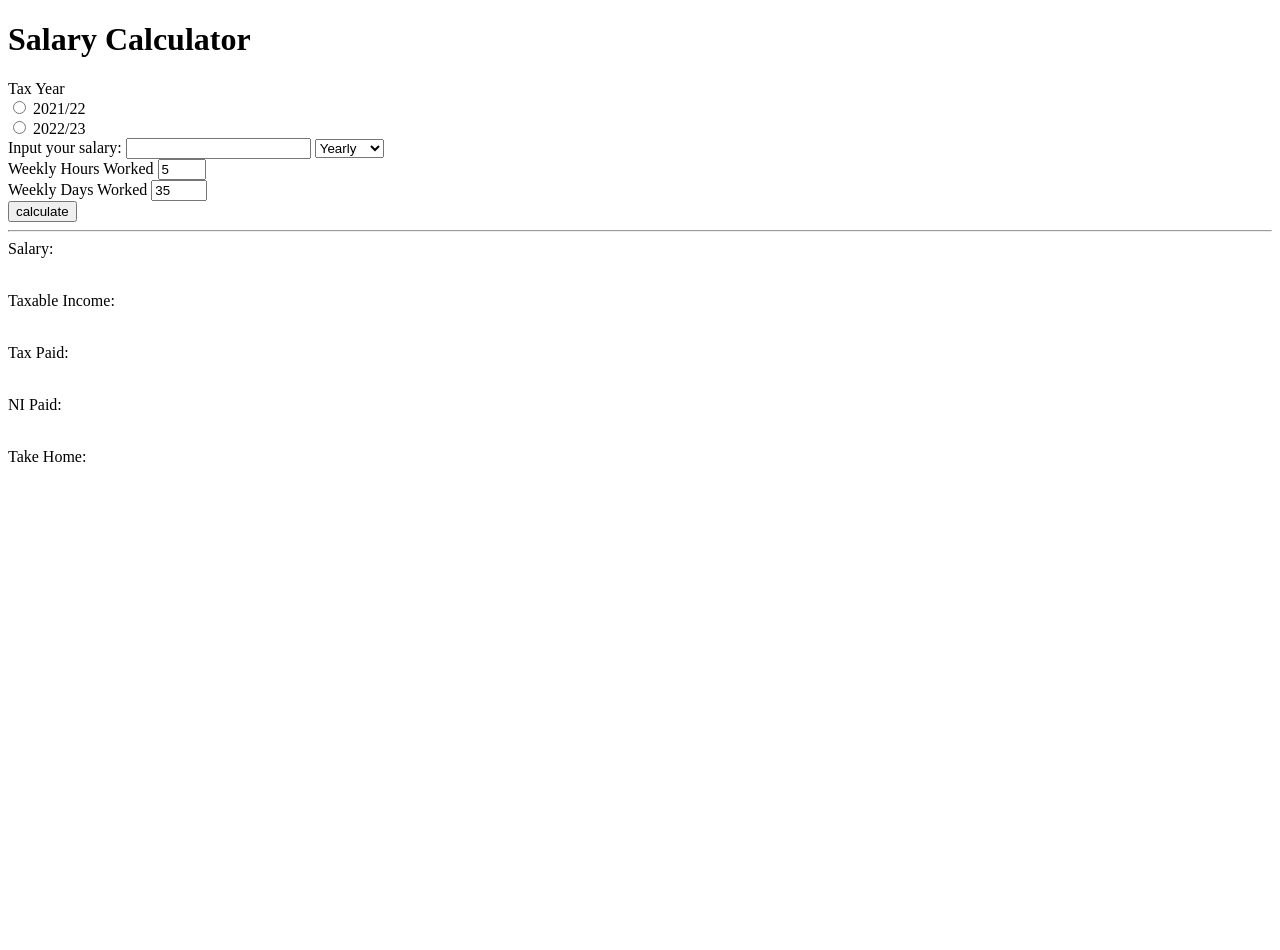
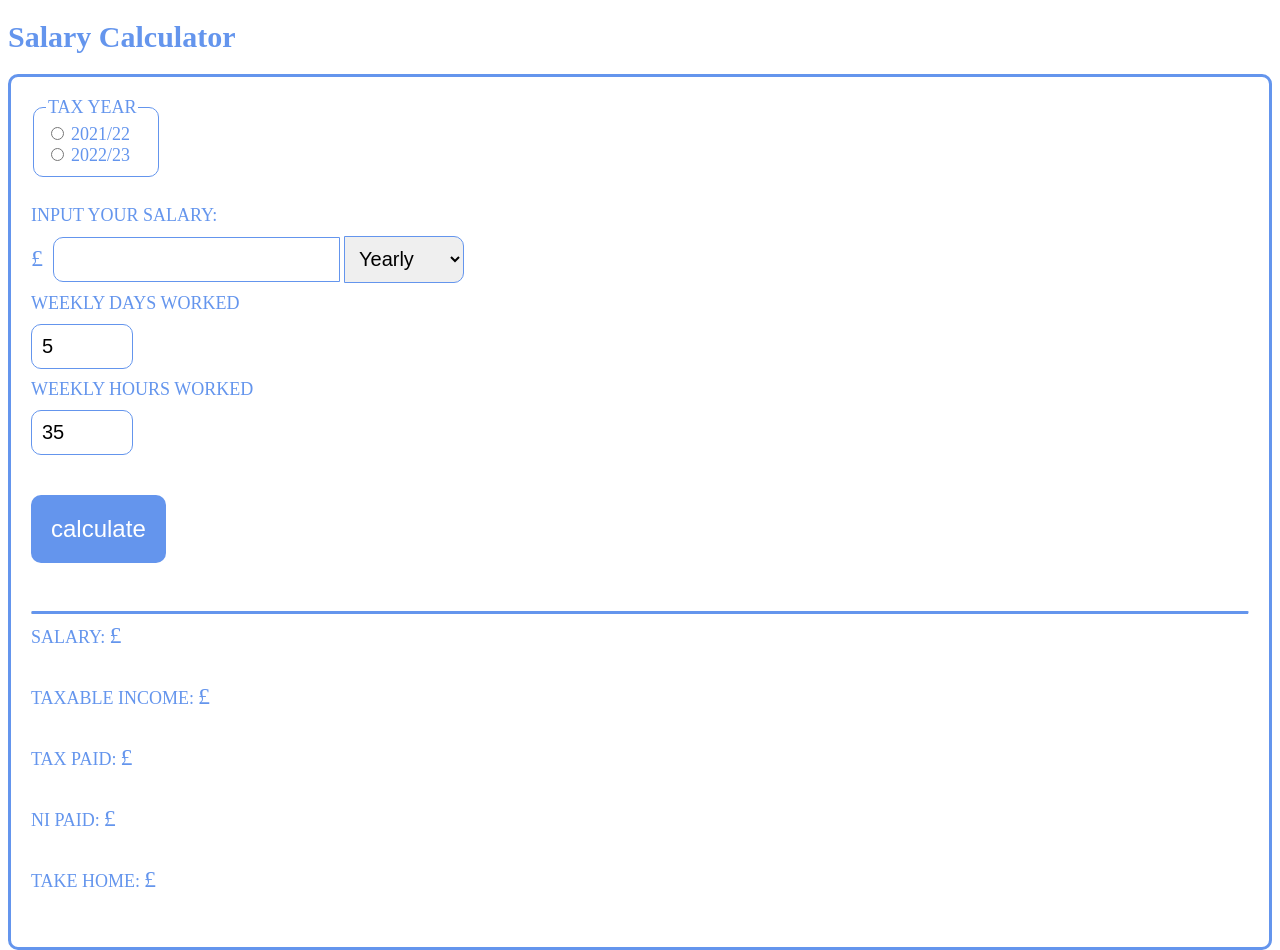
Before and after one commit to M5FGN/MiniProjects, a plain HTML site: page salary_calc/salary_calc.html in a window 1280 px wide. Before the commit the page ends 800 px from the top, so only its background shows below. Drawn offline with Linux system fonts and the light colour scheme.

Commit message:
Adding CSS

```diff
--- a/salary_calc/salary_calc.css
+++ b/salary_calc/salary_calc.css
@@ -0,0 +1,82 @@
+form {
+    border: 3px solid cornflowerblue;
+    border-radius: 10px;
+    padding: 20px;
+}
+
+h1 {
+    color: cornflowerblue;
+    font-size: 30px;
+}
+
+hr {
+    border-top: 3px solid cornflowerblue;
+    border-bottom: 0px;
+    border-radius: 4px;
+}
+
+label {
+    /* display: block; */
+    color: cornflowerblue;
+    font-size: 18px;
+    text-transform: uppercase;
+    padding: 10px 0;
+}
+
+legend {
+    color: cornflowerblue;
+    font-size: 18px;
+    text-transform: uppercase;
+}
+
+fieldset {
+    width: 100px;
+    border: 1px solid cornflowerblue;
+    border-radius: 10px;
+}
+
+.frmLbl {
+    display: block;
+    padding: 10px 0;
+}
+
+.button {
+    margin: 40px 0;
+    padding: 20px;
+    background-color: cornflowerblue;
+    color: white;
+    font-size: 24px;
+    border: 0px;
+    border-radius: 10px;
+}
+
+.frmIn {
+    font-size: 20px;
+    padding: 10px;
+    border: 1px solid cornflowerblue;
+    border-radius: 10px;
+}
+
+#salVal {
+    border-top-right-radius: 0;
+    border-bottom-right-radius: 0;
+}
+
+.pound{
+    font-size: 24px;
+    color: cornflowerblue;
+    padding-right: 10px;
+}
+
+input[type=number] {
+    width: 80px;
+}
+
+select {
+    width: 120px;
+    font-size: 20px;
+    padding: 10px 10px 11px 10px;
+    border: 1px solid cornflowerblue;
+    border-top-right-radius: 10px;
+    border-bottom-right-radius: 10px;
+}
--- a/salary_calc/salary_calc.html
+++ b/salary_calc/salary_calc.html
@@ -16,14 +16,16 @@
 
     <form action="">
 
-        <label for="taxYr">Tax Year</label><br>
-        <input type="radio" name="2021" id="taxYr" value="2021">
-        <label for="taxYr">2021/22</label><br>
-        <input type="radio" name="2022" id="taxYr" value="2022">
-        <label for="taxYr">2022/23</label>
+        <fieldset>
+            <legend>Tax Year</legend>
+            <input type="radio" name="2021" id="taxYr" value="2021">
+            <label for="taxYr">2021/22</label><br>
+            <input type="radio" name="2022" id="taxYr" value="2022">
+            <label for="taxYr">2022/23</label>
+        </fieldset>
         <br>
-        <label for="salVal">Input your salary:</label>
-        <input type="text" name="salVal" id="salVal">
+        <label class="frmLbl" for="salVal">Input your salary:</label>
+        <span class="pound">£</span><input class="frmIn" type="text" name="salVal" id="salVal">
 
         <select name="salUnit" id="salUnit">
             <option value="year">Yearly</option>
@@ -33,25 +35,25 @@
             <option value="hour">Hourly</option>
         </select>
         <br>
-        <label for="weekHrs">Weekly Hours Worked</label>
-        <input type="number" name="weekHrs" id="weekHrs" min="1" max="7" value="5">
+        <label class="frmLbl" for="weekDays">Weekly Days Worked</label>
+        <input class="frmIn" type="number" name="weekHrs" id="weekHrs" min="1" max="7" value="5">
         <br>
-        <label for="weekDays">Weekly Days Worked</label>
-        <input type="number" name="weekDays" id="weekDays" min="1" max="50" value="35">
+        <label class="frmLbl" for="weekHrs">Weekly Hours Worked</label>
+        <input class="frmIn"  type="number" name="weekDays" id="weekDays" min="1" max="50" value="35">
         <br>
-        <input type="button" value="calculate">
+        <input class="button" type="button" value="calculate">
 
         <hr>
         <label for="outSal">Salary:</label>
-        <p id="outSal"></p><br>
+        <span class="pound">£</span><p id="outSal"></p><br>
         <label for="outTaxInc">Taxable Income:</label>
-        <p id="outTaxInc"></p><br>
+        <span class="pound">£</span><p id="outTaxInc"></p><br>
         <label for="outTax">Tax Paid:</label>
-        <p id="outTax"></p><br>
+        <span class="pound">£</span><p id="outTax"></p><br>
         <label for="outNI">NI Paid:</label>
-        <p id="outNI"></p><br>
+        <span class="pound">£</span><p id="outNI"></p><br>
         <label for="outTakeHome">Take Home:</label>
-        <p id="outTakeHome"></p><br>
+        <span class="pound">£</span><p id="outTakeHome"></p><br>
 
     </form>
 
```
